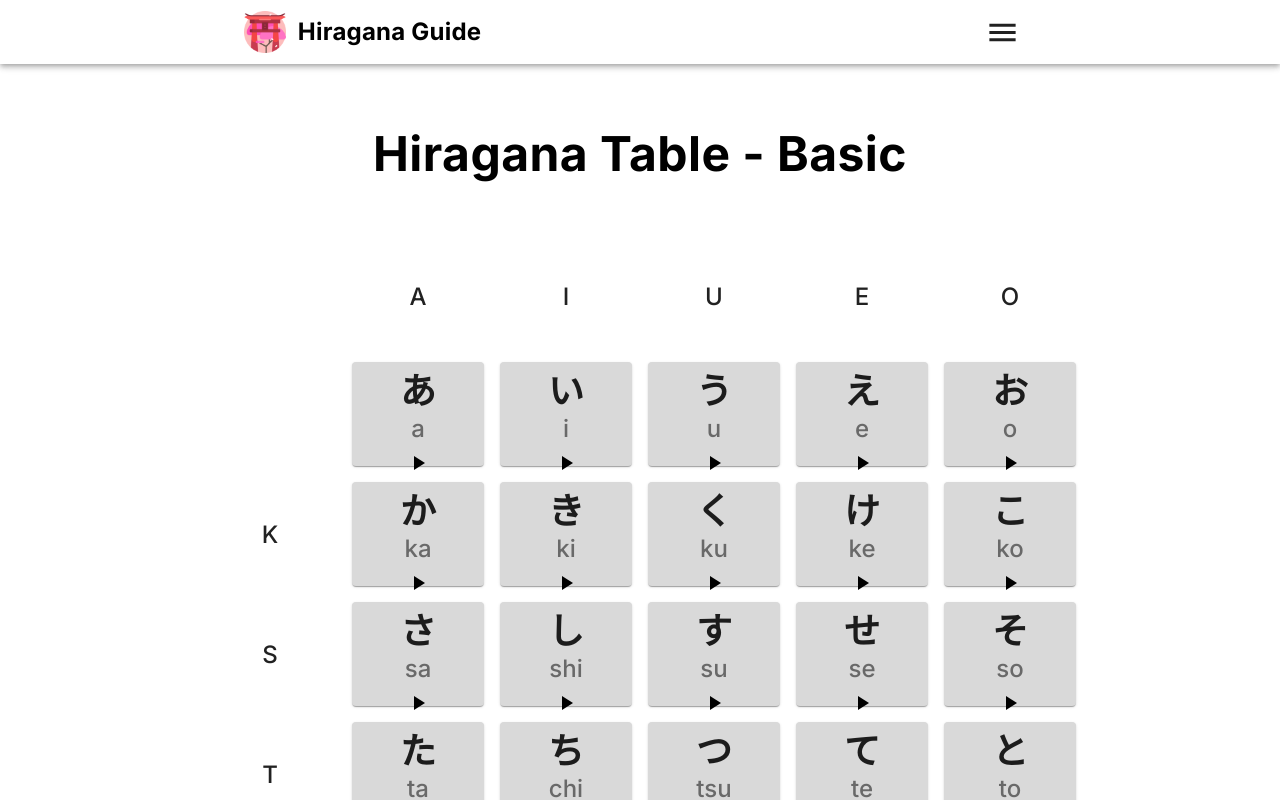
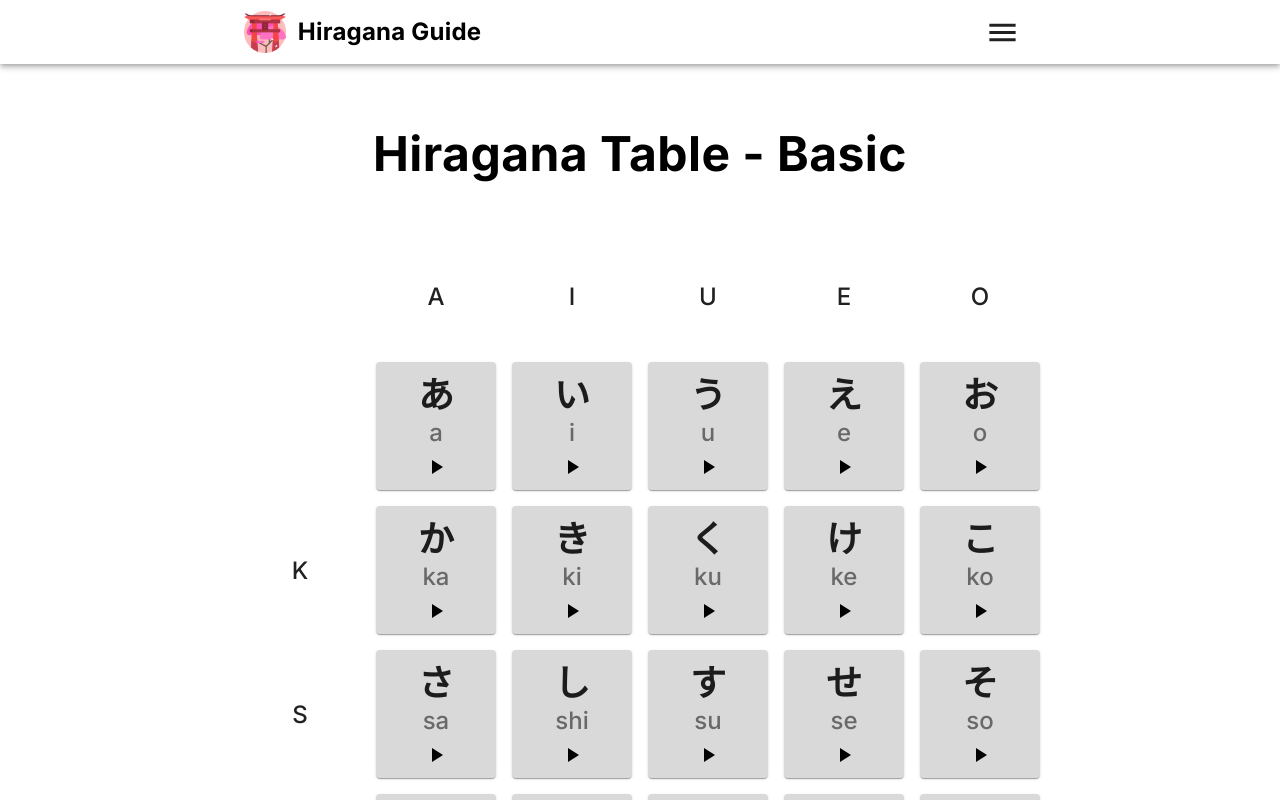
Before and after one commit to andrei-nascimento/hiragana-guide-react, a React (Create React App) app: page /basic-table in a window 1280 px wide. Shown: the top 800 px of the page. Built offline with nearby package versions, Linux system fonts and the light colour scheme; no server answers.

Commit message:
Ajuste layout cards da tabela

```diff
--- a/src/pages/Basic/Basic.css
+++ b/src/pages/Basic/Basic.css
@@ -29,8 +29,7 @@
     width: 100px;
     height: 140px;
     margin: 8px;
-    padding-left: 6px;
-    padding-right: 6px;
+
 }
 
 .paper-none-dash {
@@ -44,8 +43,7 @@
     height: 140px;
     margin: 8px;
     color: white !important;
-    padding-left: 6px;
-    padding-right: 6px;
+
 }
 
 .papers-basic {
@@ -66,10 +64,8 @@
     font-size: 32px;
     font-weight: 600;
     margin: 8px;
-    padding-bottom: 4px;
-    padding-top: 0px;
-    padding-left: 6px;
-    padding-right: 6px;
+    padding-bottom: 24px;
+    padding-top: 4px;
 }
 
 .jp {
```
